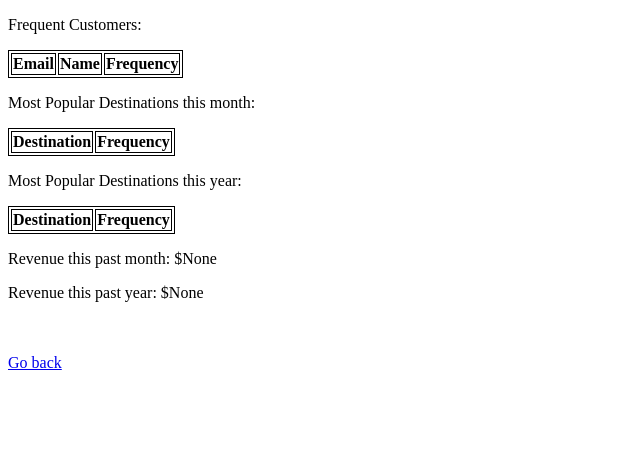
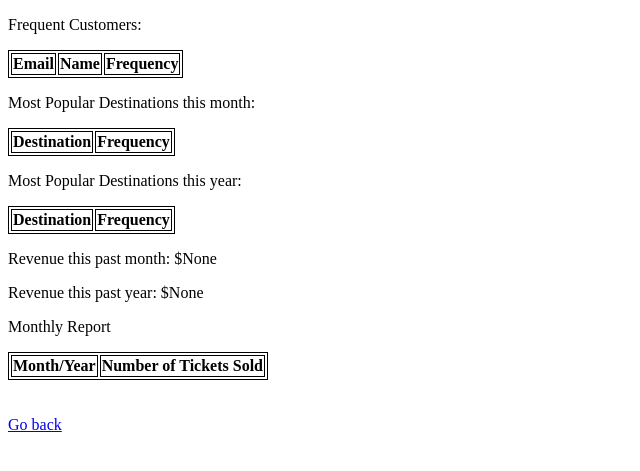
Before and after one commit to leeked/Air-Ticket-Database, a Flask app: page /financialanalytics in a window 1280 px wide. Shown: the top 471 px of the page, without its empty margins (0-640 px from the left). Run offline with Flask 2, Linux system fonts and the light colour scheme; a user stored in the database is signed in; data comes from the database, SQL or seed files in the repository; lists and menus that the app fills with data are empty.

Commit message:
added an initial status, still in the works, have not implemented custom range but everything else is nearly done if i am not mistaken

```diff
--- a/webapp/app.py
+++ b/webapp/app.py
@@ -689,7 +689,7 @@ def staffsearchflight():
 		if(depart_ts_end != ''):
 			depart_ts_end = datetime.datetime.strptime(depart_ts_end, "%Y-%m-%d")
 			#if we do, we can check for flight between this query
-			resulting_str = f"AND F.depart_ts BETWEEN CONVERT(datetime, '{depart_ts_start}') AND BETWEEN CONVERT(datetime,'{depart_ts_end}')"
+			resulting_str = f"AND F.depart_ts BETWEEN '{depart_ts_start}' AND '{depart_ts_end}'"
 		else:
 			#if we don't have an end date, we search for flights that depart on or after the start date
 			resulting_str = f"AND F.depart_ts >= '{depart_ts_start}'"
@@ -727,8 +727,7 @@ def staffsearchflight():
 
 	#query all flights under that Airline (between the dates)
 	search_flights = f"SELECT F.airline_name, F.flight_number, F.depart_ts, F.airplane_id, F.arrival_ts, A.city as arrival, D.city as depart, F.flight_status, F.base_price FROM flights as F, airport as A, airport as D WHERE F.arrival_airport_code = A.code and F.depart_airport_code = D.code AND airline_name = %s {resulting_str} ORDER BY depart_ts"
-	# cursor.execute(search_flights, (airline, depart_ts_start, depart_ts_end))
-	print(f"QUERY + {search_flights}")
+	# print(f"QUERY = {search_flights}")
 	cursor.execute(search_flights, (airline))
 
 	flight_range_dt = cursor.fetchall()
@@ -931,9 +930,19 @@ def manageflight():
 	check_flight = "SELECT F.airline_name, F.flight_number, F.depart_ts, F.airplane_id, F.arrival_ts, A.city as arrival, D.city as depart, F.flight_status, F.base_price FROM flights as F, airport as A, airport as D WHERE F.arrival_airport_code = A.code and F.depart_airport_code = D.code AND airline_name = %s"
 	cursor.execute(check_flight, (airline))
 	flights = cursor.fetchall()
+
+	#count number of delayed flights
+	count_delayed = "SELECT COUNT(flight_status) AS num_delayed FROM flights WHERE airline_name = %s AND flight_status= 'Delayed'"
+	cursor.execute(count_delayed, (airline))
+	num_delayed = cursor.fetchone()['num_delayed']
+
+	count_ontime = "SELECT COUNT(flight_status) AS num_ontime FROM flights WHERE airline_name = %s AND flight_status= 'On-time'"
+	cursor.execute(count_ontime, (airline))
+	num_ontime = cursor.fetchone()['num_ontime']
+
 	#retrieve and display query results of all company flights for initial display
 	cursor.close()
-	return render_template('modifyflight.html', flights=flights)
+	return render_template('modifyflight.html', flights=flights, num_delayed=num_delayed, num_ontime=num_ontime)
 
 @app.route('/staffmodifyflight', methods = ['GET', 'POST'])
 def staffmodifyflight():
@@ -1047,6 +1056,9 @@ def financialanalytics():
 	top_customers = cursor.fetchall()
 
 	#view reports
+	get_summary = "SELECT YEAR(P.purchase_ts) as Year, MONTH(P.purchase_ts) as Month, COUNT(T.flight_number) as total_purchases FROM purchases as P, ticket as T WHERE P.ticket_id = T.ticket_id and T.airline_name = %s GROUP BY Year, Month ORDER BY Year, Month"
+	cursor.execute(get_summary, (airline))
+	summary = cursor.fetchall()
 
 	#view tickets sold by range
 
@@ -1074,7 +1086,7 @@ def financialanalytics():
 
 	cursor.close()
 
-	return render_template("staffanalytics.html", frequentflyers = top_customers, popular_places_month=top_destinations_month, popular_places_year=top_destinations_year, month_revenue=month_revenue['Revenue'], year_revenue=year_revenue['Revenue'])
+	return render_template("staffanalytics.html", frequentflyers = top_customers, popular_places_month=top_destinations_month, popular_places_year=top_destinations_year, month_revenue=month_revenue['Revenue'], year_revenue=year_revenue['Revenue'], summary=summary)
 
 @app.route('/getanalytics', methods = ['GET', 'POST'])
 def getanalytics():
@@ -1083,11 +1095,46 @@ def getanalytics():
 		abort(401)
 	airline = session["employer"]
 
-	#search for a customer
+	#session cursor
+	cursor = conn.cursor()
 
+	#view frequent customers
+	get_top_customers = "SELECT P.email, P.name_on_card, COUNT(P.email) as frequency FROM purchases as P, ticket as T WHERE P.ticket_id = T.ticket_id and T.airline_name = %s GROUP BY P.email ORDER BY frequency DESC"
+	cursor.execute(get_top_customers, (airline))
+	top_customers = cursor.fetchall()
 
+	#view reports
+	get_summary = "SELECT YEAR(P.purchase_ts) as Year, MONTH(P.purchase_ts) as Month, COUNT(T.flight_number) as total_purchases FROM purchases as P, ticket as T WHERE P.ticket_id = T.ticket_id and T.airline_name = %s GROUP BY Year, Month ORDER BY Year, Month"
+	cursor.execute(get_summary, (airline))
+	summary = cursor.fetchall()
 
-	return render_template("staffanalytics.html")
+	#view tickets sold by range
+
+	#view revenue by month/year
+	#past month
+	get_month_revenue = "SELECT SUM(P.sell_price) as Revenue FROM purchases as P, ticket as T WHERE P.ticket_id = T.ticket_id and T.airline_name = %s AND YEAR(P.purchase_ts) = YEAR(NOW()) AND MONTH(P.purchase_ts) = MONTH(NOW())"
+	cursor.execute(get_month_revenue, (airline))
+	month_revenue = cursor.fetchone()
+
+	#past year
+	get_year_revenue = "SELECT SUM(P.sell_price) as Revenue FROM purchases as P, ticket as T WHERE P.ticket_id = T.ticket_id and T.airline_name = %s AND YEAR(P.purchase_ts) = YEAR(NOW())"
+	cursor.execute(get_year_revenue, (airline))
+	year_revenue = cursor.fetchone()
+
+	#view top 3 destinations
+	#past 3 months
+	get_top_destinations_month = "SELECT B.city as destination_city, COUNT(B.city) as frequency FROM flights as F, airport as A, airport as B, ticket AS T, purchases as P WHERE B.code = F.arrival_airport_code AND A.code = F.depart_airport_code AND F.airline_name = %s and T.ticket_id = P.ticket_id and T.flight_number = F.flight_number AND F.depart_ts BETWEEN DATE_SUB(NOW(), INTERVAL 3 MONTH) AND NOW() GROUP BY B.city ORDER BY frequency DESC LIMIT 3"
+	cursor.execute(get_top_destinations_month, (airline))
+	top_destinations_month = cursor.fetchall()
+
+	#past year
+	get_top_destinations_year = "SELECT B.city as destination_city, COUNT(B.city) as frequency FROM flights as F, airport as A, airport as B, ticket AS T, purchases as P WHERE B.code = F.arrival_airport_code AND A.code = F.depart_airport_code AND F.airline_name = %s and T.ticket_id = P.ticket_id and T.flight_number = F.flight_number AND YEAR(F.depart_ts) = YEAR(NOW()) GROUP BY B.city ORDER BY frequency DESC LIMIT 3"
+	cursor.execute(get_top_destinations_year, (airline))
+	top_destinations_year = cursor.fetchall()
+
+	cursor.close()
+
+	return render_template("staffanalytics.html", frequentflyers = top_customers, popular_places_month=top_destinations_month, popular_places_year=top_destinations_year, month_revenue=month_revenue['Revenue'], year_revenue=year_revenue['Revenue'], summary=summary)
 
 def somequeries():
 	'''
@@ -1201,7 +1248,14 @@ def somequeries():
 	#show monthwise ticket sales in a barchart/table
 
 	#show the total amount of revenue earned from ticket sales in the last month and last year
-
+	'''
+	most revenue by month of the year (not exact but maybe useful later)
+	SELECT YEAR(P.purchase_ts) as Year, MONTH(P.purchase_ts) as Month, SUM(P.sell_price) as Revenue
+	FROM purchases as P, ticket as T
+	WHERE P.ticket_id = T.ticket_id and T.airline_name = "American Airlines"
+	GROUP BY Year, Month
+	ORDER BY Revenue
+	'''
 	#find the 3 most popular destination in the past 3 months and past year (based on tickets sold)
 
 	return 0
--- a/webapp/templates/modifyflight.html
+++ b/webapp/templates/modifyflight.html
@@ -30,7 +30,7 @@
 	{% endif %}
 </form>
 
-<p class="message">Here are your companies' flights:</p>
+<p class="message">Here are your companies' flights. There are {{num_delayed}} delayed and {{num_ontime}} on-time flights:</p>
 <style type="text/css">
 	table, th, td{
 		border: 1px solid black;
--- a/webapp/templates/staffanalytics.html
+++ b/webapp/templates/staffanalytics.html
@@ -83,6 +83,26 @@
 	}
 </style>
 
+<p class="message">Monthly Report</p>
+<style type="text/css">
+	table, th, td{
+		border: 1px solid black;
+	}
+</style>
+
+<table>
+	<th>Month/Year</th>
+    <th>Number of Tickets Sold</th>
+
+
+{% for line in summary %}
+	<tr>
+		<td>{{line['Month']}}/{{line['Year']}}</td>
+        <td>{{line['total_purchases']}}</td>
+	</tr>
+{% endfor %}
+</table>
+
 </br></br>
 
 <a href="/staffview">Go back</a>
```
Also changed, not shown: webapp/templates/flightmanager.html (+4 -4 lines).
